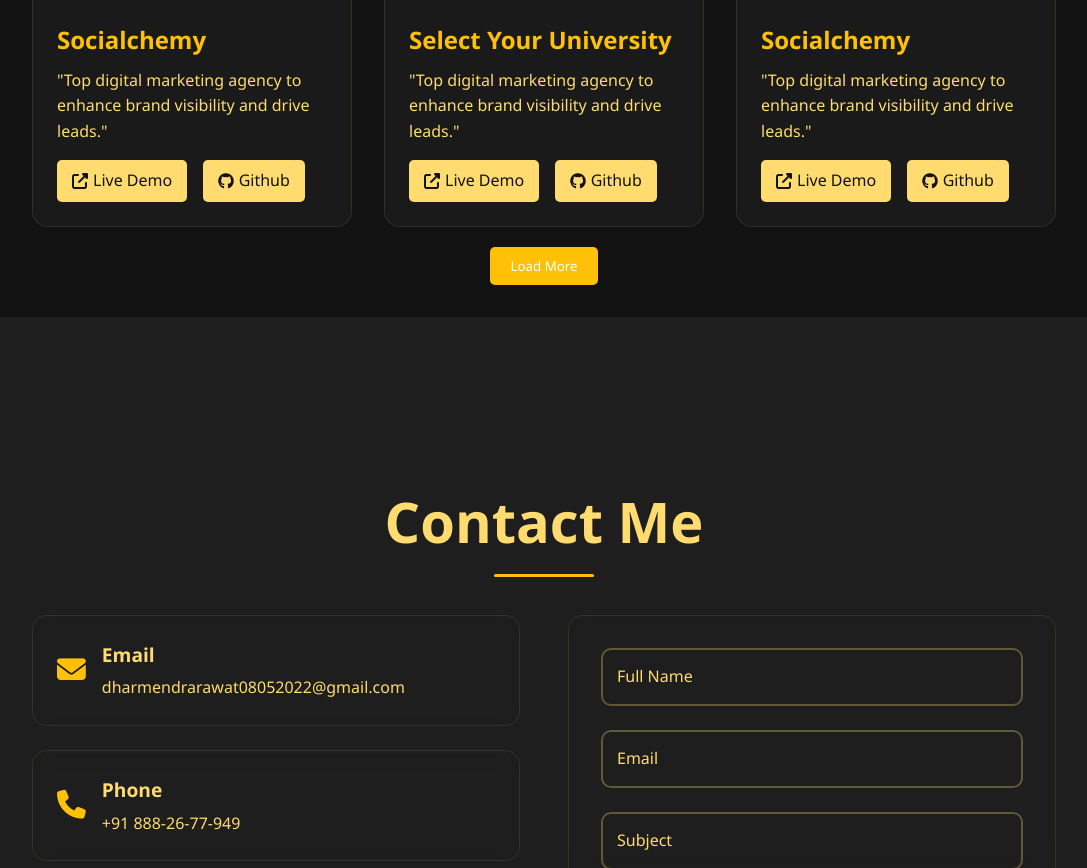
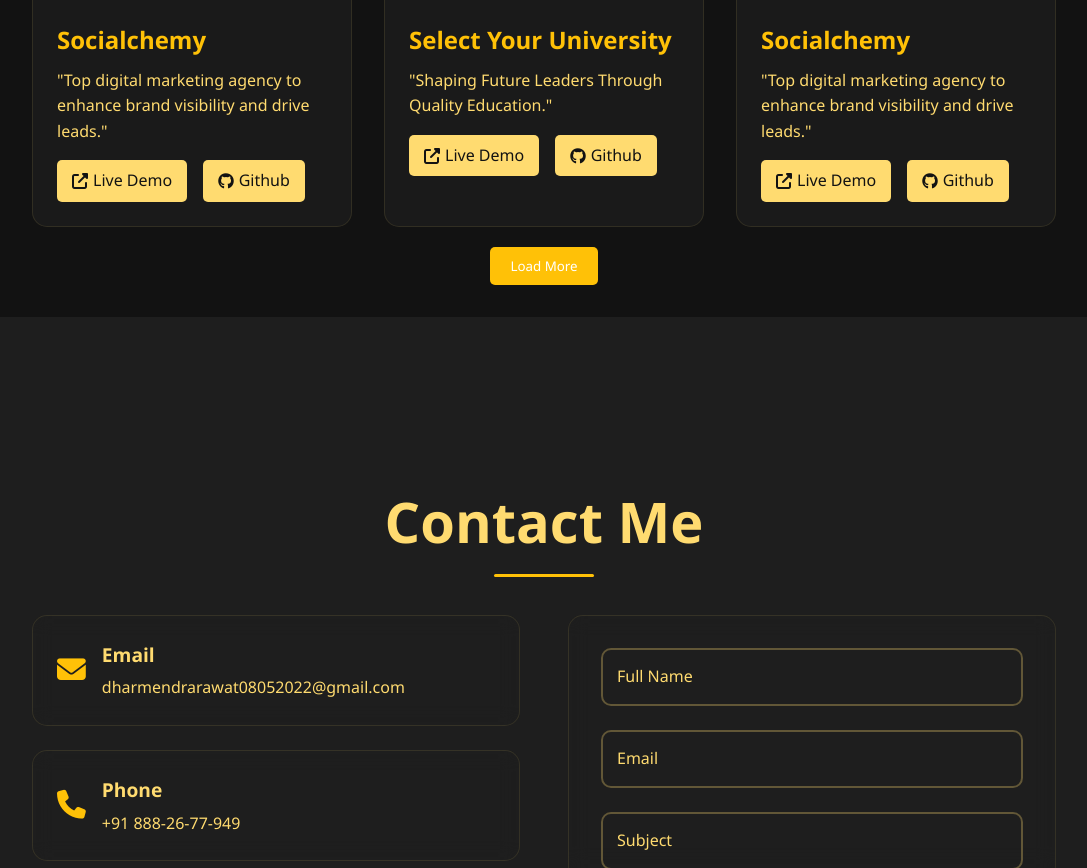
Before and after one commit to Rawat20223/portfilio, a plain HTML site: page index.html in a window 1280 px wide. Shown: the part 5310-6178 px from the top of the page, without its empty margins (96-1183 px from the left). Drawn offline with Linux system fonts and the light colour scheme.

Commit message:
Update index.html

```diff
--- a/index.html
+++ b/index.html
@@ -205,7 +205,7 @@
             </div>
             <div class="project-info">
                 <h3>Select Your University</h3>
-                <p>"Top digital marketing agency to enhance brand visibility and drive leads."</p>
+                <p>"Shaping Future Leaders Through Quality Education."</p>
                 <div class="project-links">
                     <a href="https://rawat20223.github.io/east-european-university/"><i class="fas fa-external-link-alt"></i> Live Demo</a>
                         <a href="https://github.com/Rawat202238"><i class="fab fa-github"></i> Github</a>
```
